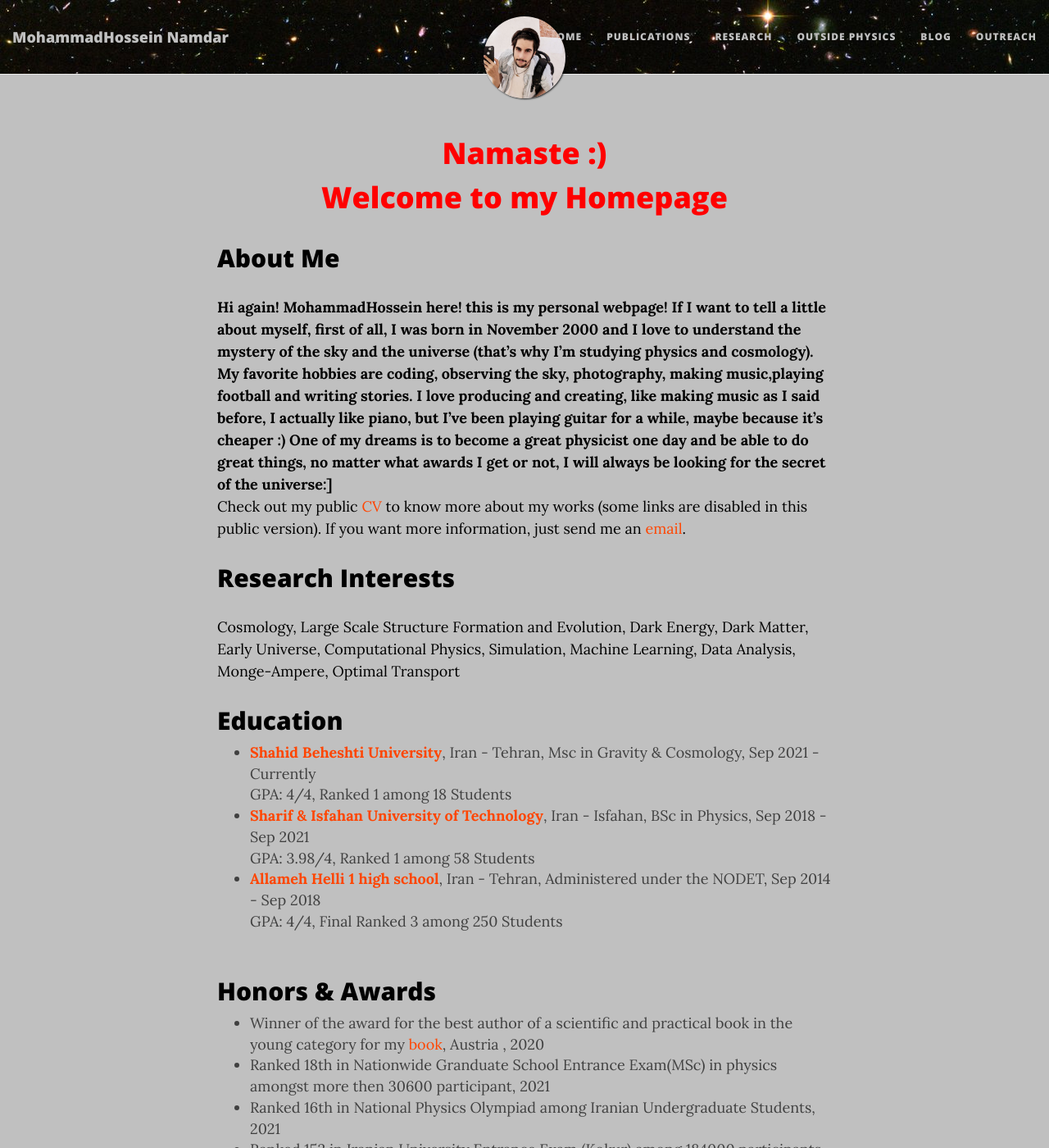
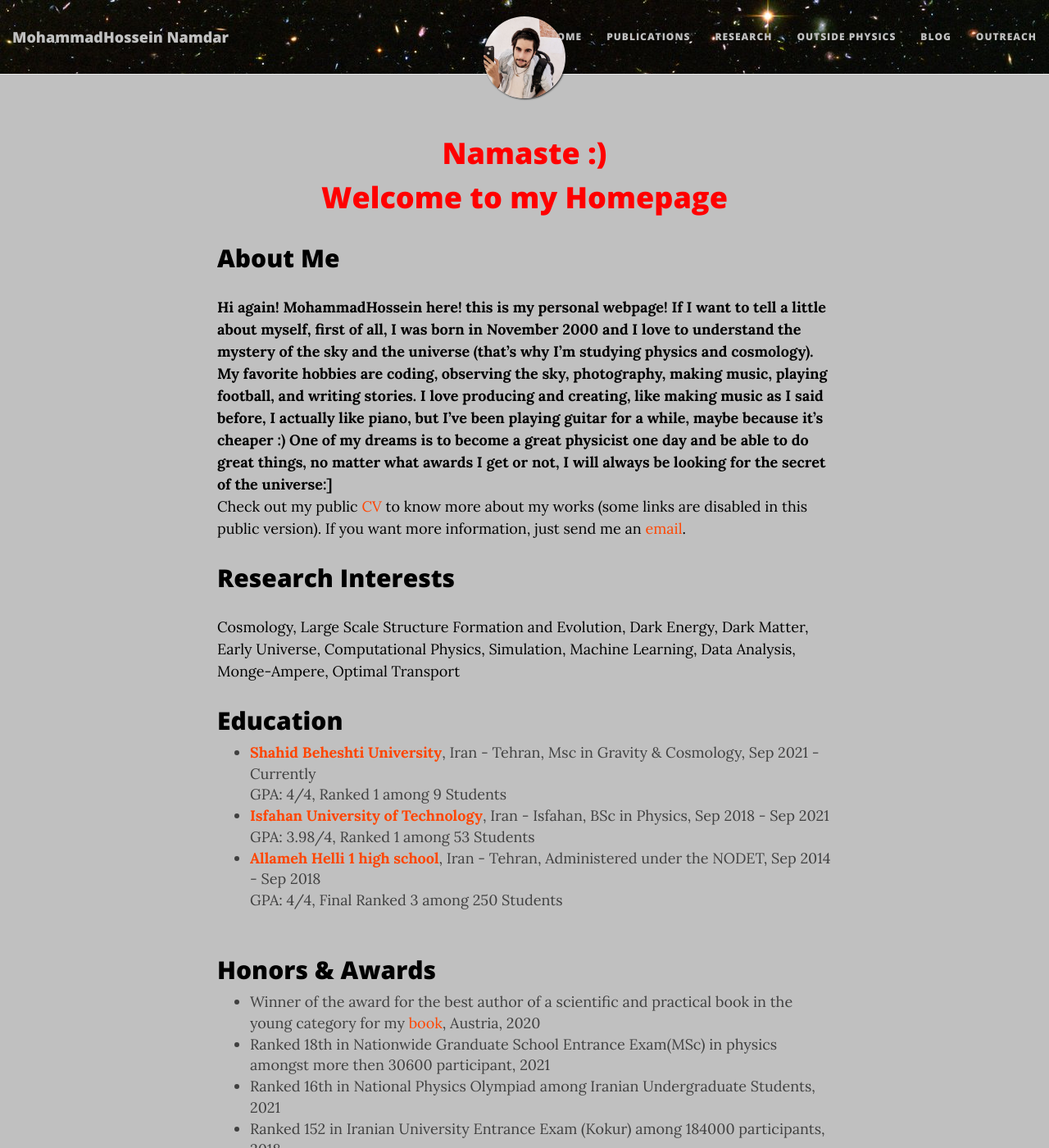
Before and after one commit to mhnamdar/mhnamdar.github.io, a Jekyll site: the page built from index.md, in a window 1280 px wide and 1400 px high. Shown: the whole window at 82% size. Built offline with Jekyll 4.4.1, drawn with Linux system fonts in a browser that asks for light colours; nearby versions of some CDN libraries; some of the changed text lies outside the part shown.

Commit message:
Update index.md

```diff
--- a/index.md
+++ b/index.md
@@ -2,8 +2,8 @@
 layout: page
 title:
 subtitle:
-description: If you want to find the secrets of the universe, think in terms of energy, frequency and vibration! *Tesla
-tags: [mhnamdar,cosmology,astrophysics,machinelearning]
+description: If you want to find the secrets of the universe, think in terms of energy, frequency, and vibration! *Tesla
+tags: [mhnamdar, cosmology, astrophysics,machinelearning]
 ---
 
 <style>H1{color:Black;}</style>
@@ -18,7 +18,7 @@ tags: [mhnamdar,cosmology,astrophysics,machinelearning]
 
 ## About Me
 
-**Hi again! MohammadHossein here! this is my personal webpage! If I want to tell a little about myself, first of all, I was born in November 2000 and I love to understand the mystery of the sky and the universe (that's why I'm studying physics and cosmology). My favorite hobbies are coding, observing the sky, photography, making music,playing football and writing stories.
+**Hi again! MohammadHossein here! this is my personal webpage! If I want to tell a little about myself, first of all, I was born in November 2000 and I love to understand the mystery of the sky and the universe (that's why I'm studying physics and cosmology). My favorite hobbies are coding, observing the sky, photography, making music, playing football, and writing stories.
 I love producing and creating, like making music as I said before, I actually like piano, but I've been playing guitar for a while, maybe because it's cheaper :)
 One of my dreams is to become a great physicist one day and be able to do great things, no matter what awards I get or not, I will always be looking for the secret of the universe:]**
 <br>
@@ -31,9 +31,9 @@ Cosmology, Large Scale Structure Formation and Evolution, Dark Energy, Dark Matt
 ## Education
 
 - **[Shahid Beheshti University](https://en.sbu.ac.ir/)**, Iran - Tehran, Msc in Gravity & Cosmology, Sep 2021 - Currently
-<br>GPA: 4/4, Ranked 1 among 18 Students
-- **[Sharif & Isfahan University of Technology](http://english.iut.ac.ir/)**, Iran - Isfahan, BSc in Physics, Sep 2018 - Sep 2021
-<br>GPA: 3.98/4, Ranked 1 among 58 Students
+<br>GPA: 4/4, Ranked 1 among 9 Students
+- **[Isfahan University of Technology](http://english.iut.ac.ir/)**, Iran - Isfahan, BSc in Physics, Sep 2018 - Sep 2021
+<br>GPA: 3.98/4, Ranked 1 among 53 Students
 - **[Allameh Helli 1 high school](https://www.helli.ir/portal/)**, Iran - Tehran, Administered under the NODET, Sep 2014 - Sep 2018
 <br>GPA: 4/4, Final Ranked 3 among 250 Students
 
@@ -41,7 +41,7 @@ Cosmology, Large Scale Structure Formation and Evolution, Dark Energy, Dark Matt
          height="0">
 
 ## Honors & Awards
-- Winner of the award for the best author of a scientific and practical book in the young category for my [book](https://mhnamdar.github.io/Publications/), Austria , 2020
+- Winner of the award for the best author of a scientific and practical book in the young category for my [book](https://mhnamdar.github.io/Publications/), Austria, 2020
 - Ranked 18th in Nationwide Granduate School Entrance Exam(MSc) in physics amongst more then 30600 participant, 2021
 - Ranked 16th in National Physics Olympiad among Iranian Undergraduate Students, 2021
 - Ranked 152 in Iranian University Entrance Exam (Kokur) among 184000 participants, 2018
```
Also changed, not shown: other parts of index.md (+2 -2 lines).
